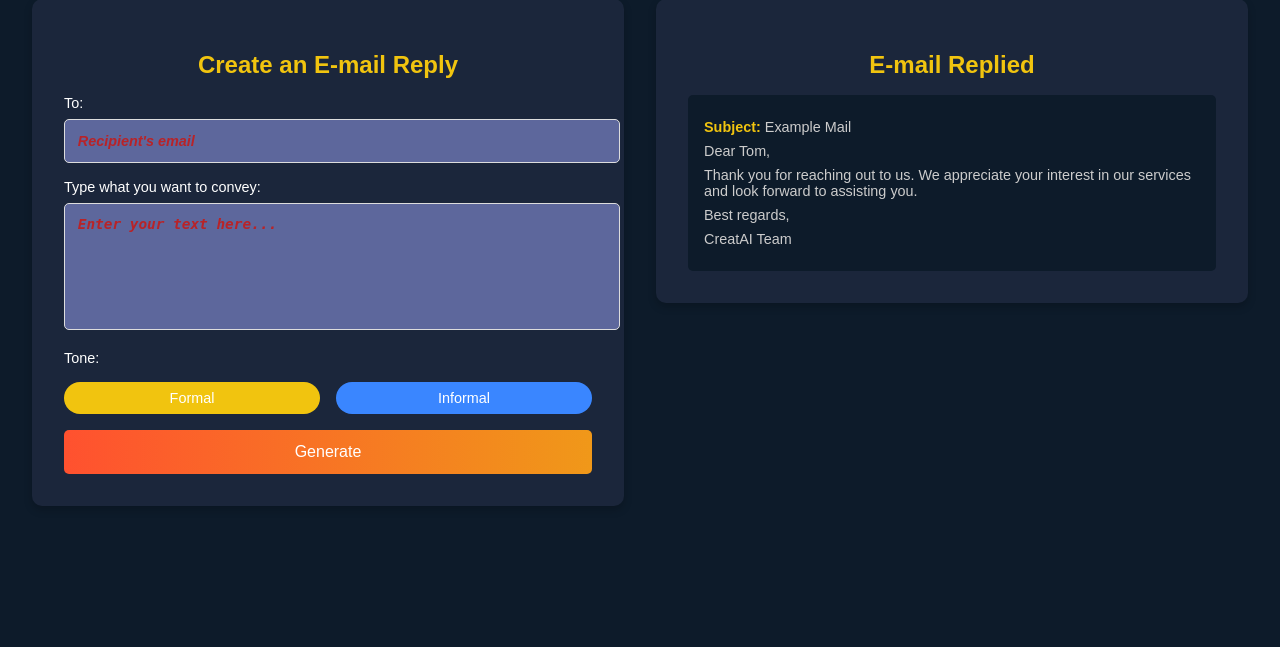
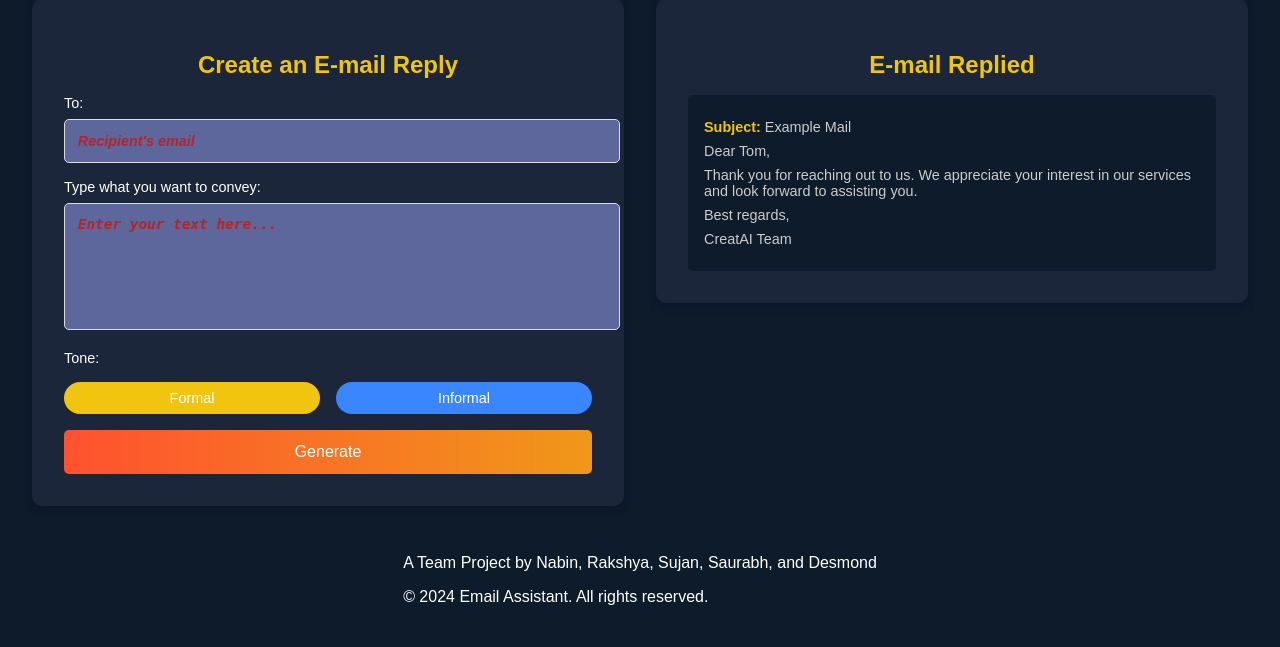
Before and after one commit to darsan012/Email_Assistant, a Python web app: template app/templates/index.html in a window 1280 px wide. Shown: the part 153-800 px from the top of the page. Run offline with Jinja, Linux system fonts and the light colour scheme; the template is opened without the code that fills it, so the values that code supplies are empty.

Commit message:
Added footer section

```diff
--- a/app/templates/index.html
+++ b/app/templates/index.html
@@ -49,6 +49,12 @@
         </div>
     </section>
 
+    <footer class="footer">
+        <p class="team">A Team Project by Nabin, Rakshya, Sujan, Saurabh, and Desmond</p>
+        <p class="copyright">© 2024 Email Assistant. All rights reserved.</p>
+    </footer>
+
+
     <script src="../static/js/scripts.js"></script>
 </body>
 </html>
```
